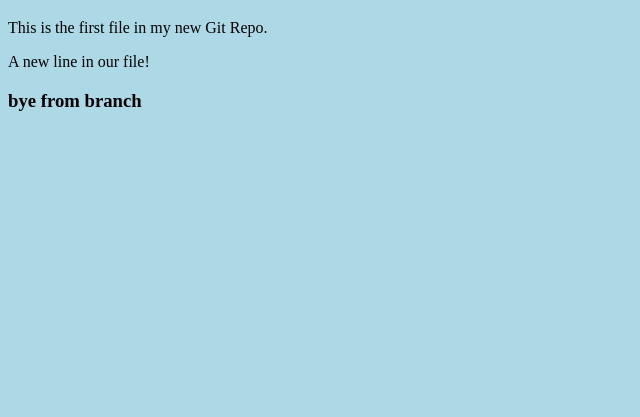
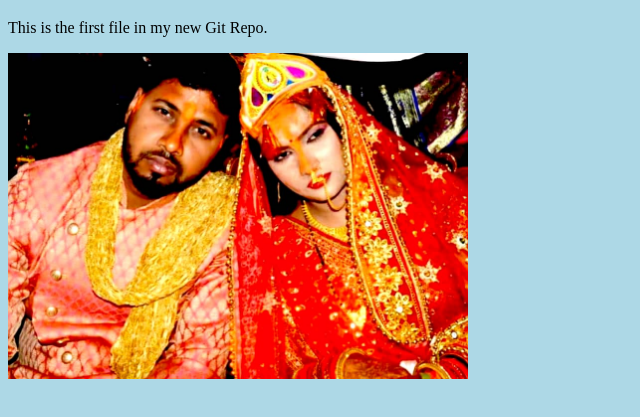
Before and after one commit to amitdev516/hello-world, a plain HTML site: page index.html in a window 1280 px wide. Shown: the part 61-478 px from the top of the page, without its empty margins (0-640 px from the left). Drawn offline with Linux system fonts and the light colour scheme.

Commit message:
New image file addedd

```diff
--- a/index.html
+++ b/index.html
@@ -8,7 +8,7 @@
 
 <h1>Hello world!</h1>
 <p>This is the first file in my new Git Repo.</p>
-<p>A new line in our file!</p>
-<h3>bye from branch </h3>
+<div><img src="img_couple2.jpeg" alt="Hello World from Space"
+style="width:50%;max-width:460px"></div>
 </body>
 </html>
```
Also changed, not shown: img_couple2.jpeg (added).
